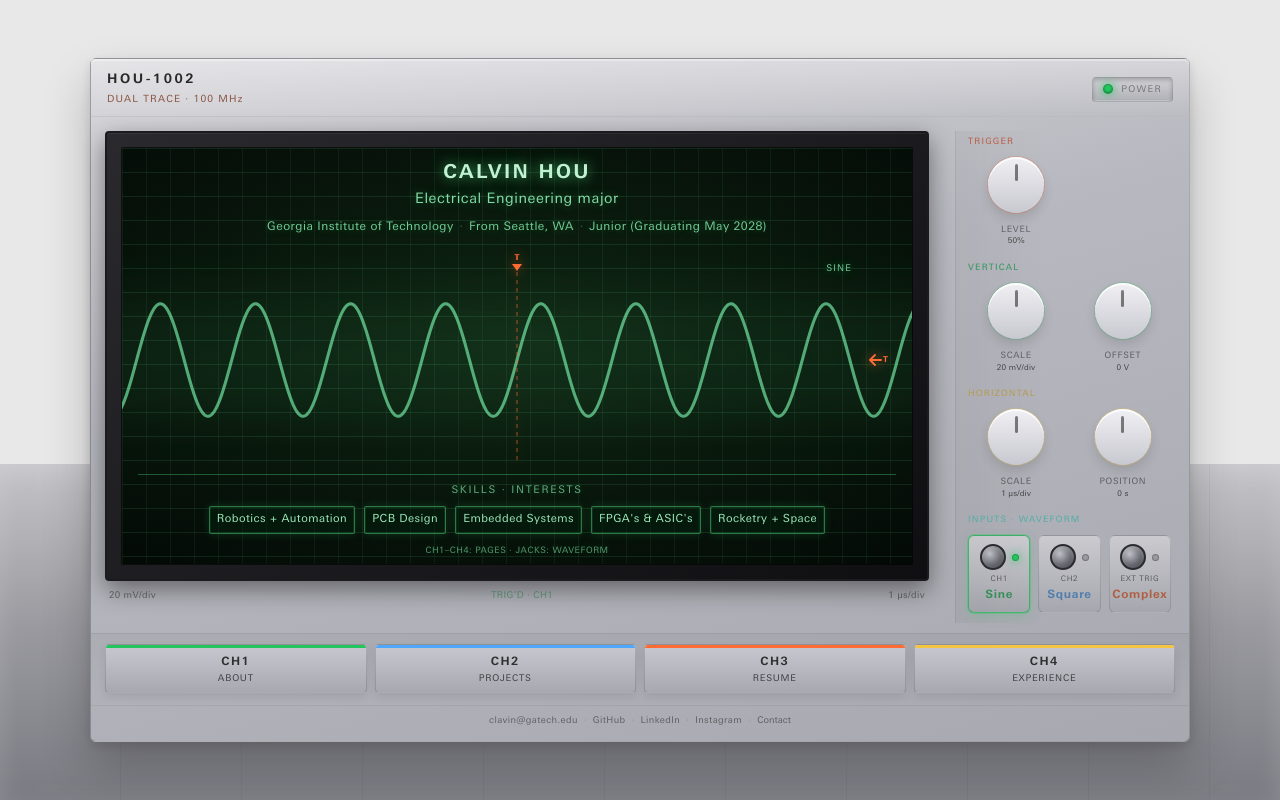
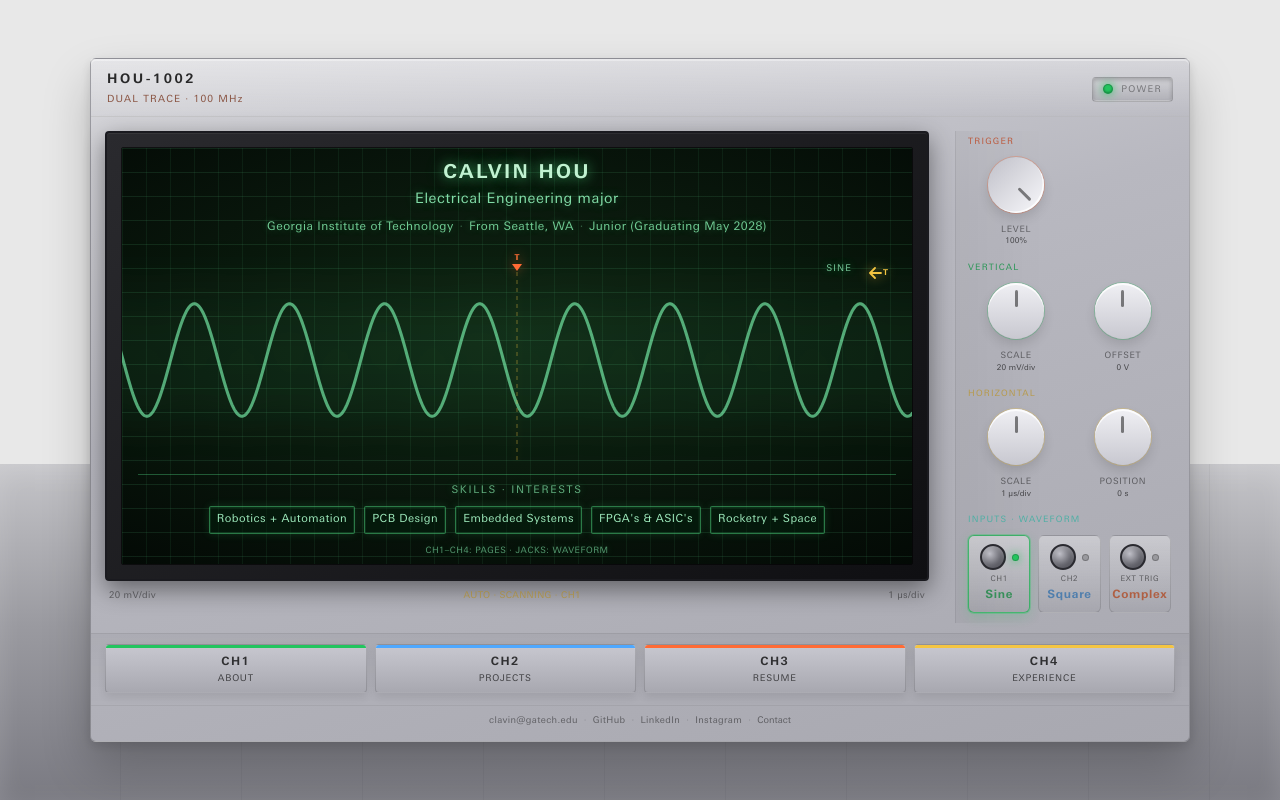
Before and after one commit to clavinohou/portfolio, a React (Vite) app: page / in a window 1280 px wide. Built offline with nearby package versions, Linux system fonts and the light colour scheme.

Commit message:
Start oscilloscope trigger at 100 percent

```diff
--- a/src/components/Oscilloscope.jsx
+++ b/src/components/Oscilloscope.jsx
@@ -753,7 +753,7 @@ export default function Oscilloscope({
   // it settles into the normal "on" state and the power button can be used.
   const [powerState, setPowerState] = useState('booting')
   const powerTimerRef = useRef(null)
-  const [triggerLevel, setTriggerLevel] = useState(0.5)
+  const [triggerLevel, setTriggerLevel] = useState(1)
   const [knobVolts, setKnobVolts] = useState(0.5)
   const [knobVPos, setKnobVPos] = useState(0.5)
   const [knobSec, setKnobSec] = useState(0.5)
```
